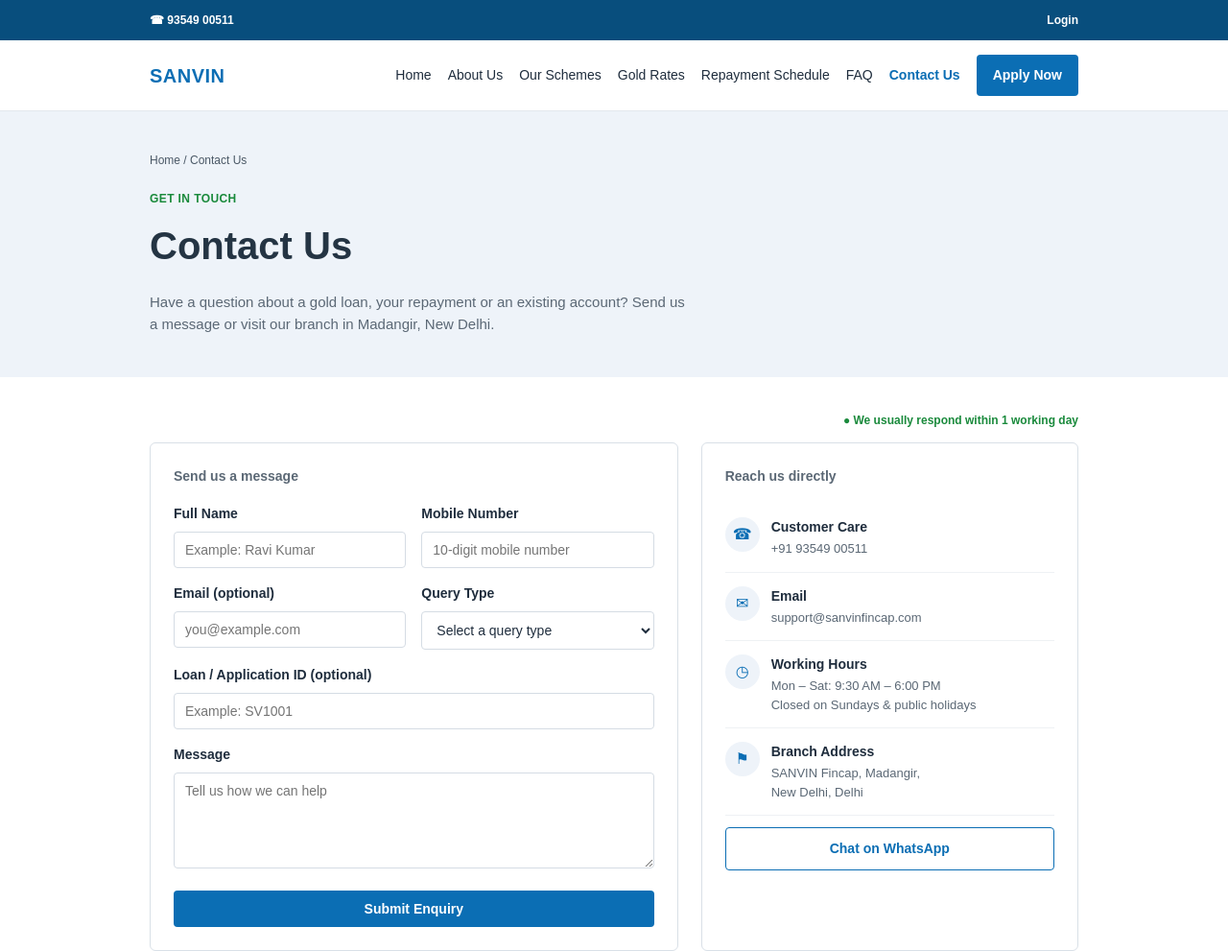
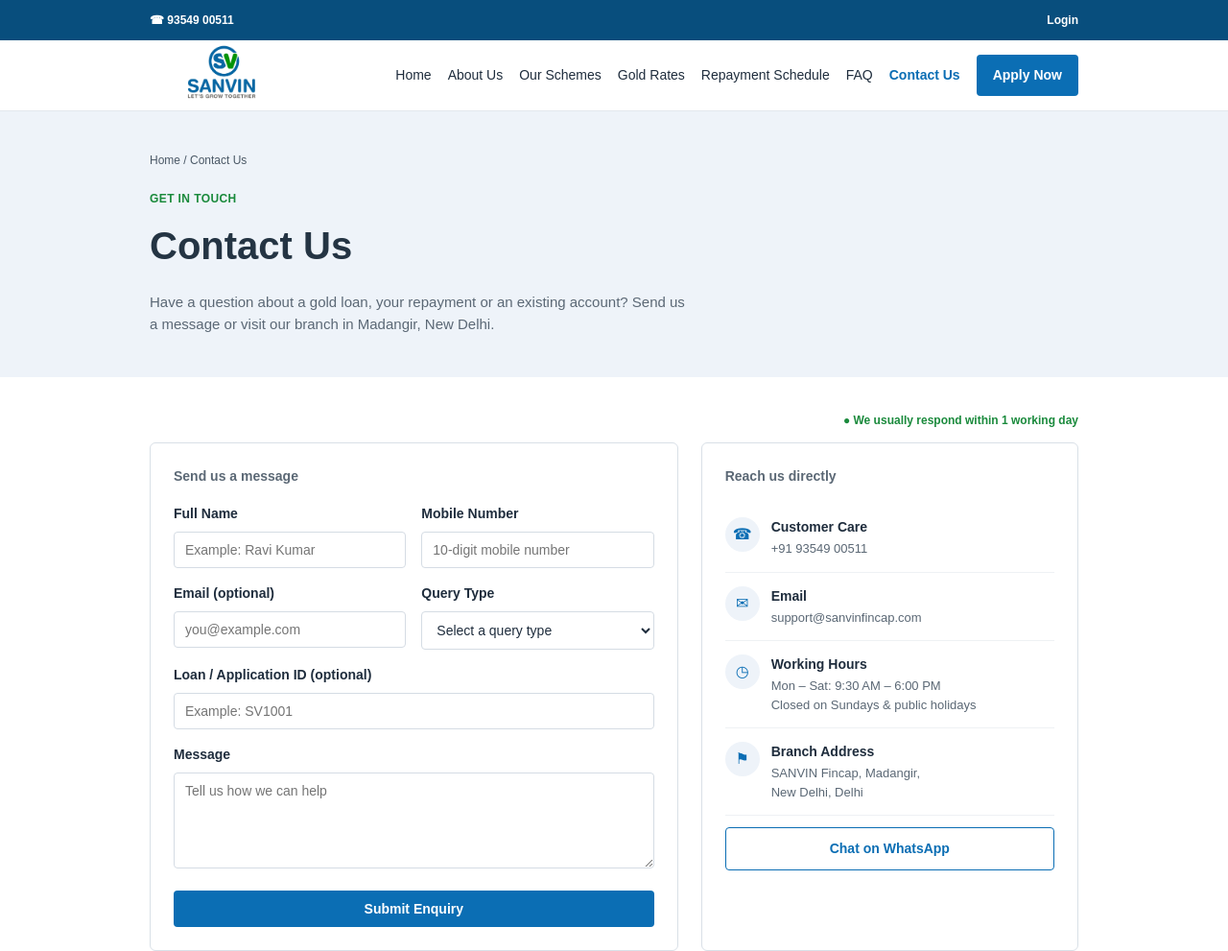
Before and after one commit to kapoorangel508-dev/sanvin-gold-loan, a plain HTML site: page contact.html in a window 1280 px wide. Shown: the top 991 px of the page at 96% size. Drawn offline with Linux system fonts and the light colour scheme.

Commit message:
Update contact.html

```diff
--- a/contact.html
+++ b/contact.html
@@ -80,7 +80,9 @@
 
 <header>
   <div class="container">
-    <a href="index.html" class="logo">SANVIN</a>
+   <a href="index.html" class="logo">
+    <img src="sanvin-logo.jpeg" alt="SANVIN Logo" style="width:150px;height:60px;object-fit:contain;">
+</a>
     <button class="menu-toggle" onclick="document.getElementById('nav').classList.toggle('open')">&#9776;</button>
     <nav id="nav">
       <a href="index.html">Home</a>
```
